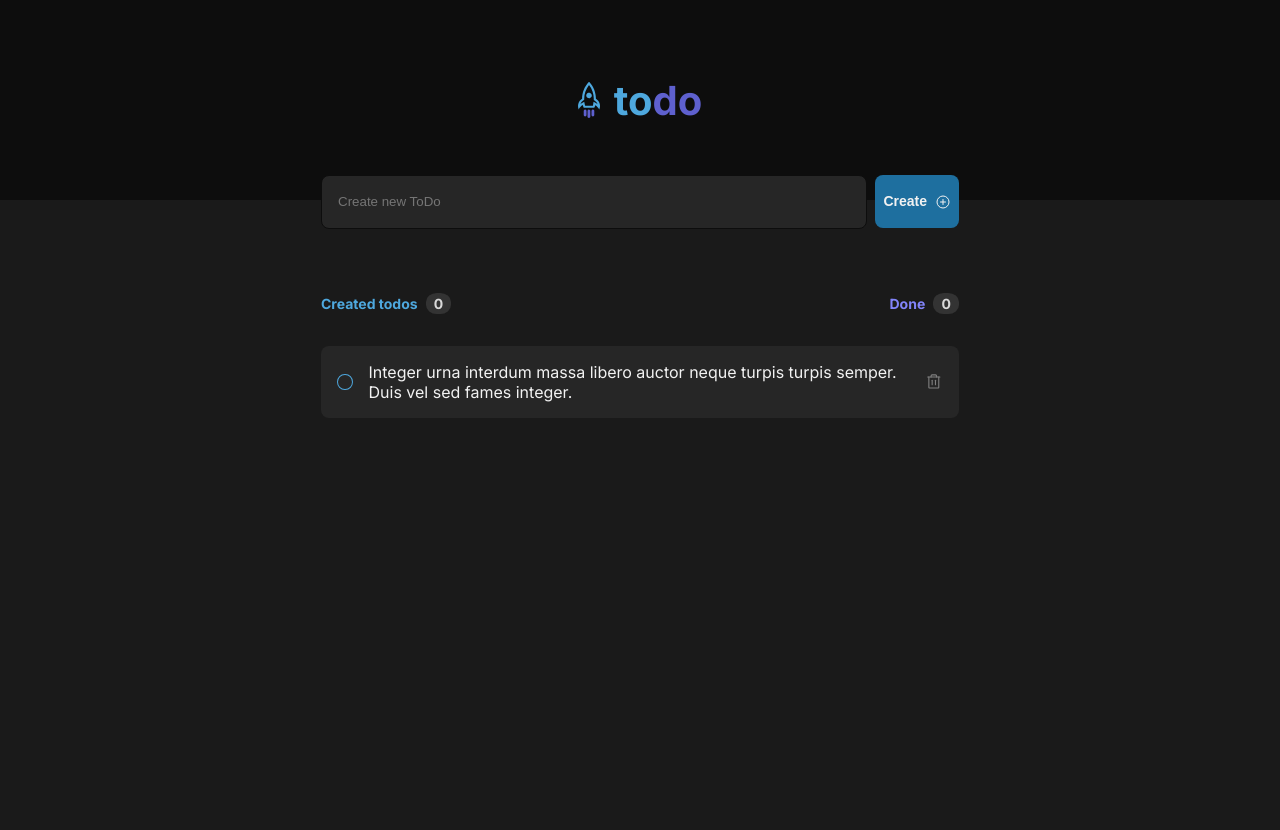
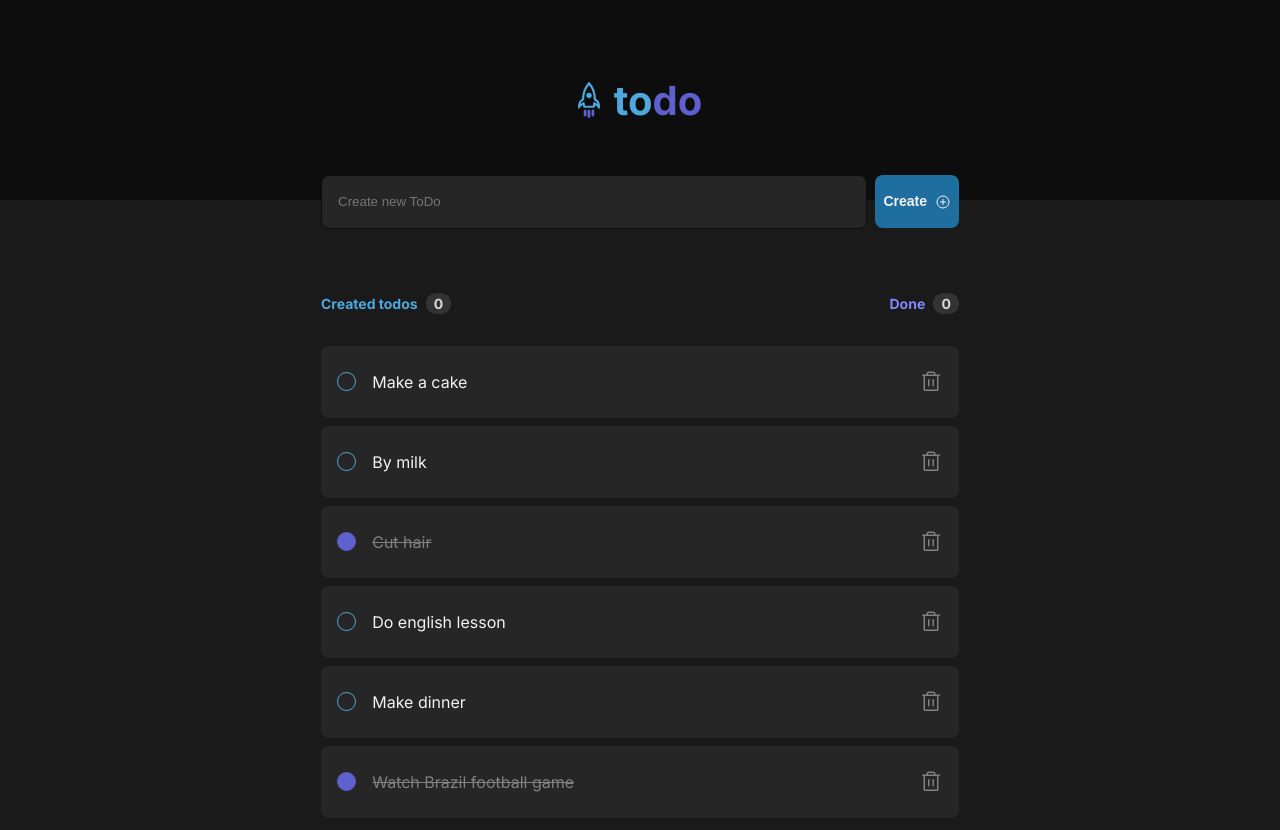
Before and after one commit to paulolima1212/ignite-desafio01, a React (Vite) app: page / in a window 1280 px wide. Shown: the top 830 px of the page. Before the commit the page ends 800 px from the top, so only its background shows below. Built offline with nearby package versions, Linux system fonts and the light colour scheme.

Commit message:
feat: main content finished, ToDos are showing

```diff
--- /dev/null
+++ b/src/Components/Main/index.tsx
@@ -0,0 +1,23 @@
+import style from './styles.module.scss';
+
+import { ToDo as todos } from '../../Mock/todos';
+import { ToDo } from '../ToDo';
+import { NoToDo } from '../NoToDo';
+
+export function Main() {
+  const existsToDos = todos.length > 0;
+
+  function handleRenderTodos() {
+    if (existsToDos) {
+      return todos.map((todo) => {
+        return (
+          <ToDo content={todo.content} isDone={todo.isDone} key={todo.id} />
+        );
+      });
+    }
+
+    return <NoToDo />;
+  }
+
+  return <div className={style.main}>{handleRenderTodos()}</div>;
+}
--- /dev/null
+++ b/src/Components/Main/styles.module.scss
@@ -0,0 +1,8 @@
+@use '../../Styles/colors.scss' as c;
+
+.main {
+  display: flex;
+  flex-direction: column;
+  gap: 0.5rem;
+  margin-bottom: 1rem;
+}
--- a/src/Components/ToDo/index.tsx
+++ b/src/Components/ToDo/index.tsx
@@ -1,15 +1,31 @@
 import { Trash } from 'phosphor-react';
+import { useEffect, useState } from 'react';
 
 import style from './styles.module.scss';
 
-export function ToDo() {
+export function ToDo({ content, isDone }: ToDoType) {
+  const [done, setDone] = useState(false);
+
+  function handleChangeToDo() {
+    setDone((prev) => !prev);
+  }
+
+  useEffect(() => {
+    setDone(isDone);
+  }, []);
+
   return (
     <div className={style.todo}>
-      <input type='checkbox' name='done' id='done' />
-      <p>
-        Integer urna interdum massa libero auctor neque turpis turpis semper.
-        Duis vel sed fames integer.
-      </p>
+      <input
+        onChange={handleChangeToDo}
+        checked={done}
+        type='checkbox'
+        name='done'
+        id='done'
+      />
+      <div className={style.contenttodo}>
+        <p className={done ? style.isdone : style.nodone}>{content}</p>
+      </div>
       <Trash size={24} />
     </div>
   );
--- a/src/Components/ToDo/styles.module.scss
+++ b/src/Components/ToDo/styles.module.scss
@@ -8,7 +8,7 @@
   padding: 1rem;
   display: flex;
   align-items: center;
-  justify-content: center;
+  justify-content: space-between;
 
   & > svg {
     color: c.$gray-300;
@@ -20,31 +20,42 @@
     }
   }
 
-  & > p {
-    padding: 1rem;
-    color: c.$gray-100;
-  }
-
   & > input[type='checkbox'] {
     appearance: none;
-    width: 1.275rem;
-    height: 1rem;
+    width: 1.2rem;
+    height: 1.2rem;
     border: solid 1px c.$blue-200;
     border-radius: 100%;
     transition: 0.2s;
 
     &:hover {
       background: c.$blue-600;
+      border: solid 1px c.$blue-600;
     }
 
     &:checked {
       background: c.$purple-200;
-    }
-
-    &:checked::after {
-      content: '';
-      border: solid 1px c.$gray-100;
-      transform: rotate(-145deg);
+      border: solid c.$purple-200 1px;
     }
   }
 }
+
+.contenttodo {
+  display: flex;
+  flex: 1;
+  align-items: flex-start;
+  transition: 0.2s;
+  & > p {
+    padding: 1rem;
+    color: c.$gray-100;
+    transition: 0.2s;
+  }
+  & > .isdone {
+    text-decoration: line-through;
+    color: c.$gray-300;
+  }
+
+  & > .nodone {
+    text-decoration: none;
+  }
+}
--- /dev/null
+++ b/src/Components/ToDo/todo.d.ts
@@ -0,0 +1,4 @@
+type ToDoType = {
+  content: string;
+  isDone: boolean;
+};
--- a/src/Components/index.ts
+++ b/src/Components/index.ts
@@ -3,3 +3,4 @@ export * from './CreateToDo';
 export * from './InfoToDo';
 export * from './NoToDo';
 export * from './ToDo';
+export * from './Main';
--- /dev/null
+++ b/src/Mock/todos.ts
@@ -0,0 +1,32 @@
+export const ToDo = [
+  {
+    id: 1,
+    content: 'Make a cake',
+    isDone: false,
+  },
+  {
+    id: 2,
+    content: 'By milk',
+    isDone: false,
+  },
+  {
+    id: 3,
+    content: 'Cut hair',
+    isDone: true,
+  },
+  {
+    id: 4,
+    content: 'Do english lesson',
+    isDone: false,
+  },
+  {
+    id: 5,
+    content: 'Make dinner',
+    isDone: false,
+  },
+  {
+    id: 6,
+    content: 'Watch Brazil football game',
+    isDone: true,
+  },
+];
--- a/src/Pages/Home.tsx
+++ b/src/Pages/Home.tsx
@@ -1,4 +1,11 @@
-import { Header, CreateToDo, InfoToDo, NoToDo, ToDo } from '../Components';
+import {
+  Header,
+  CreateToDo,
+  InfoToDo,
+  NoToDo,
+  ToDo,
+  Main,
+} from '../Components';
 
 import style from './styles.module.scss';
 
@@ -11,8 +18,7 @@ export function Home() {
           <CreateToDo />
         </div>
         <InfoToDo />
-        {/* <NoToDo /> */}
-        <ToDo />
+        <Main />
       </div>
     </div>
   );
```
